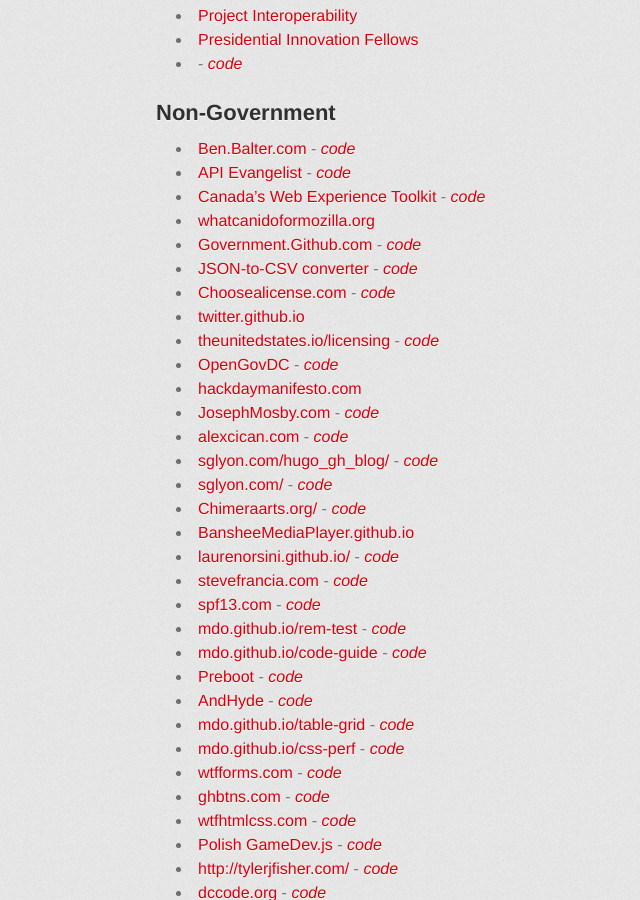
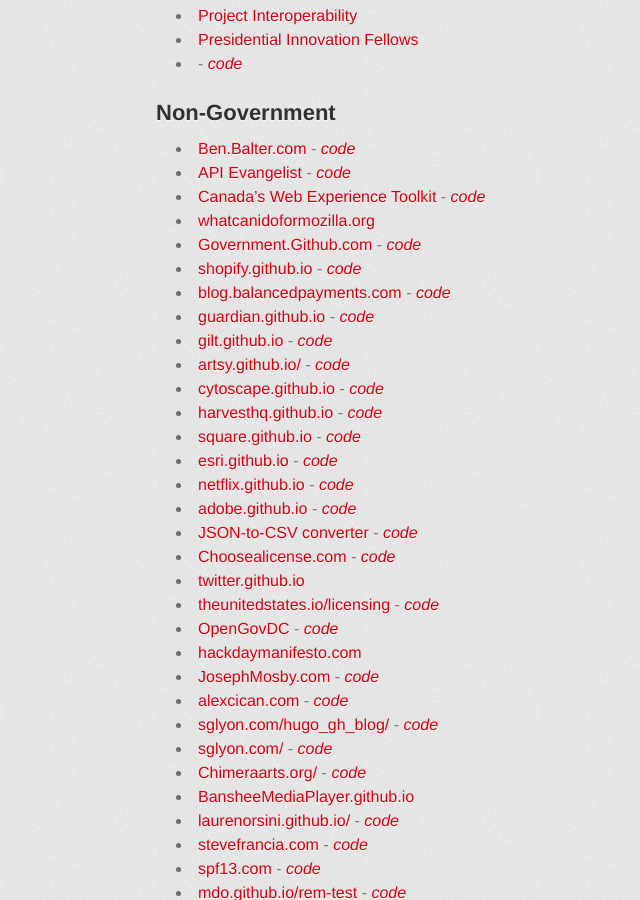
Before and after one commit to GSA/Open-Data-Collaboration-Sandbox, a Jekyll site: the page built from website_examples.md, in a window 1280 px wide and 900 px high, scrolled down 598 px. Shown: the whole window, without its empty margins (174-814 px from the left). Built offline with Jekyll 4.4.1, drawn with Linux system fonts in a browser that asks for light colours; some web fonts are replaced.

Commit message:
adding github examples

```diff
--- a/website_examples.md
+++ b/website_examples.md
@@ -33,6 +33,17 @@
 * [Canada's Web Experience Toolkit](http://wet-boew.github.io/wet-boew/index-en.html) - *[code](https://github.com/wet-boew/wet-boew)*
 * [whatcanidoformozilla.org](http://whatcanidoformozilla.org)
 * [Government.Github.com](https://government.github.com/) - *[code](https://github.com/github/government.github.com)*
+* [shopify.github.io](http://shopify.github.io/) - *[code](https://github.com/Shopify/shopify.github.com)*
+* [blog.balancedpayments.com](http://blog.balancedpayments.com) - *[code](https://github.com/balanced/balanced.github.com)*
+* [guardian.github.io](http://guardian.github.io/developers/) - *[code](https://github.com/guardian/guardian.github.com)*
+* [gilt.github.io](http://gilt.github.io/) - *[code](https://github.com/gilt/gilt.github.com)*
+* [artsy.github.io/](http://artsy.github.io/) - *[code](https://github.com/artsy/artsy.github.com)*
+* [cytoscape.github.io](http://cytoscape.github.io/) - *[code](https://github.com/cytoscape/cytoscape.github.com)*
+* [harvesthq.github.io](http://harvesthq.github.com) - *[code](https://github.com/harvesthq/harvesthq.github.com)*
+* [square.github.io](http://square.github.io/) - *[code](https://github.com/square/square.github.io)*
+* [esri.github.io](http://esri.github.io/) - *[code](https://github.com/Esri/esri.github.com)*
+* [netflix.github.io](http://netflix.github.io/) - *[code](https://github.com/Netflix/netflix.github.com)*
+* [adobe.github.io](http://adobe.github.io) - *[code](https://github.com/adobe/adobe.github.com)*
 * [JSON-to-CSV converter](http://konklone.io/json/) - *[code](https://github.com/konklone/json)*
 * [Choosealicense.com](http://choosealicense.com/) - *[code](https://github.com/github/choosealicense.com)*
 * [twitter.github.io](http://twitter.github.io/)
```
